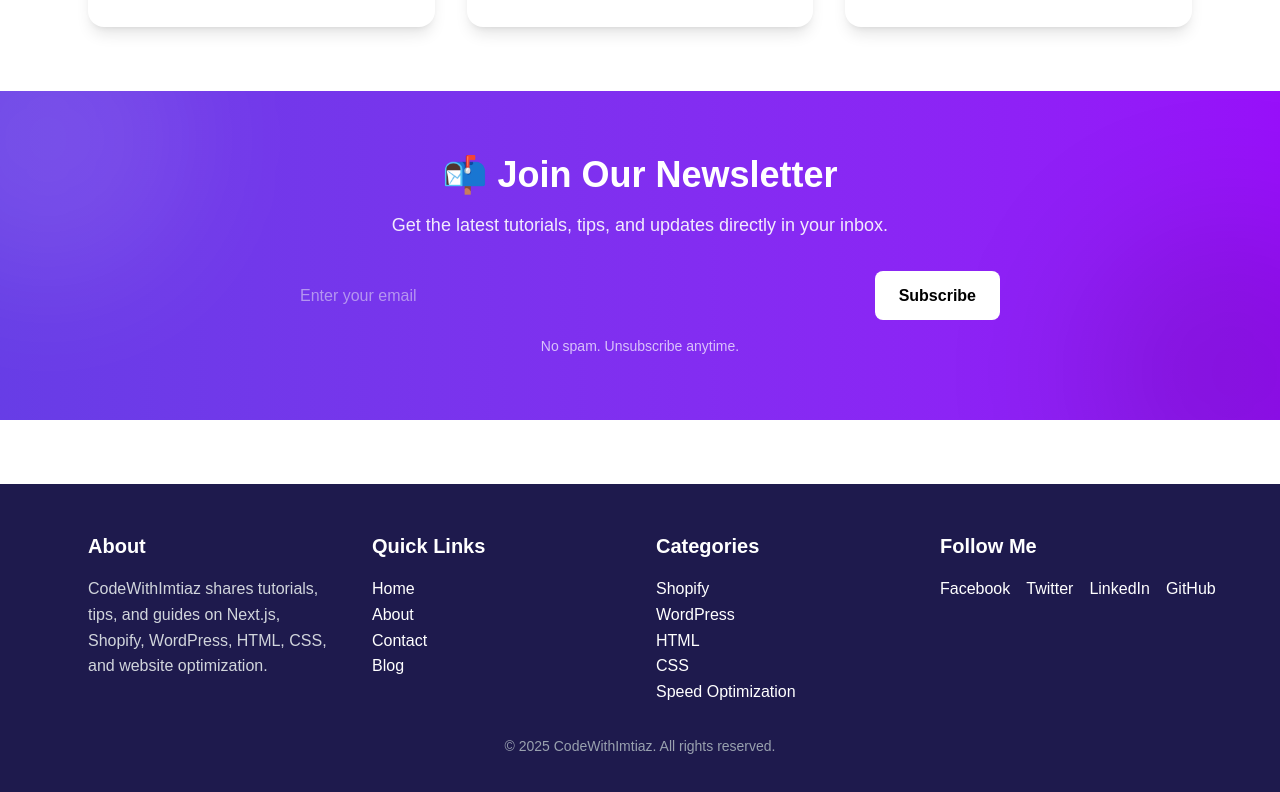
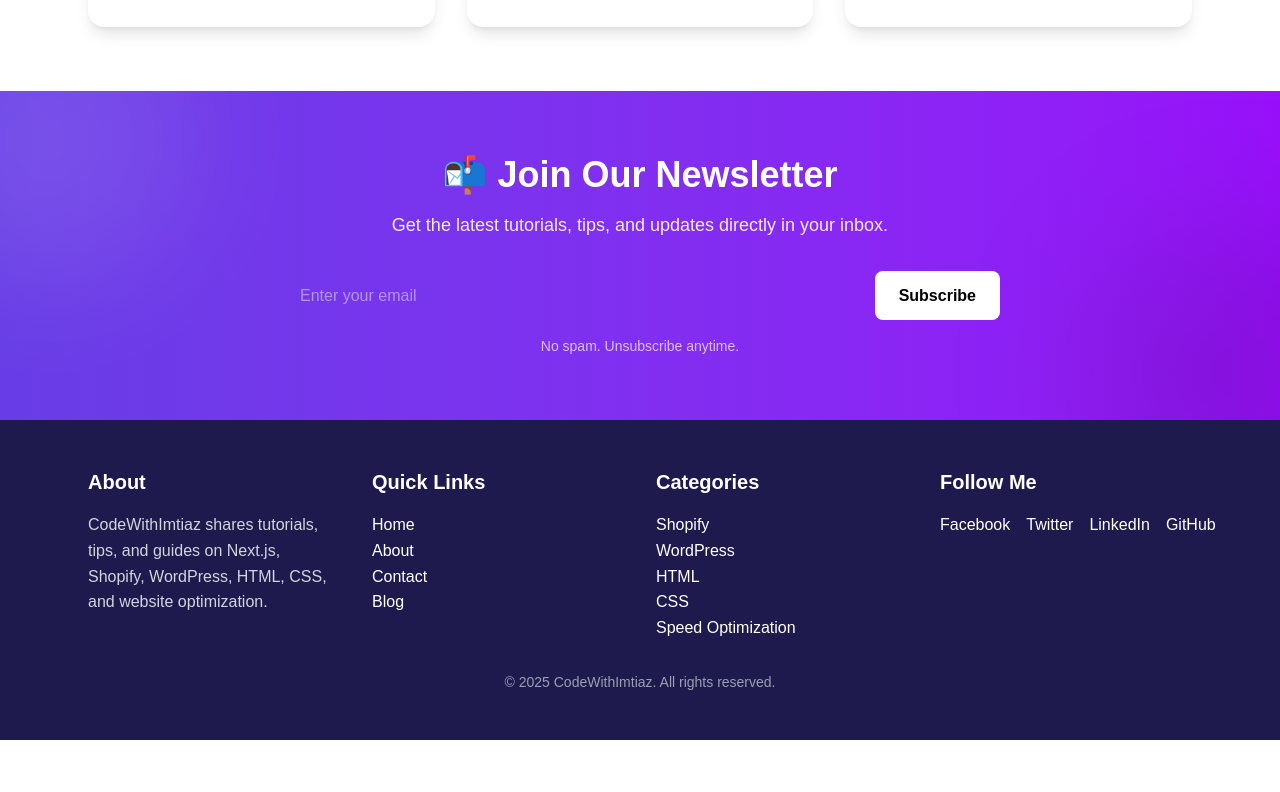
Before and after one commit to Imtiazh346/codewithimtiaz, a Next.js app: page / in a window 1280 px wide. Shown: the part 2811-3603 px from the top of the page. After the commit the page ends 3551 px from the top, so only its background shows below. Built offline with nearby package versions, Linux system fonts and the light colour scheme.

Commit message:
Update Footer.jsx

```diff
--- a/src/app/components/Footer.jsx
+++ b/src/app/components/Footer.jsx
@@ -2,7 +2,7 @@ import Link from "next/link";
 
 export default function Footer() {
   return (
-    <footer className="bg-indigo-950 text-white py-12 mt-16">
+    <footer className="bg-indigo-950 text-white py-12">
       <div className="max-w-6xl mx-auto px-6 grid grid-cols-1 md:grid-cols-4 gap-8">
         {/* About Section */}
         <div>
```
